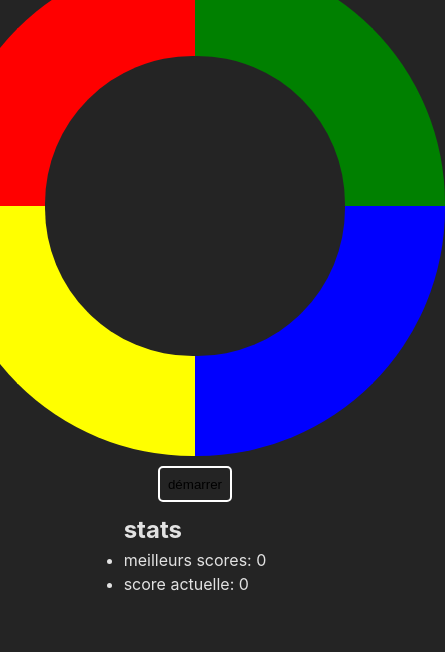
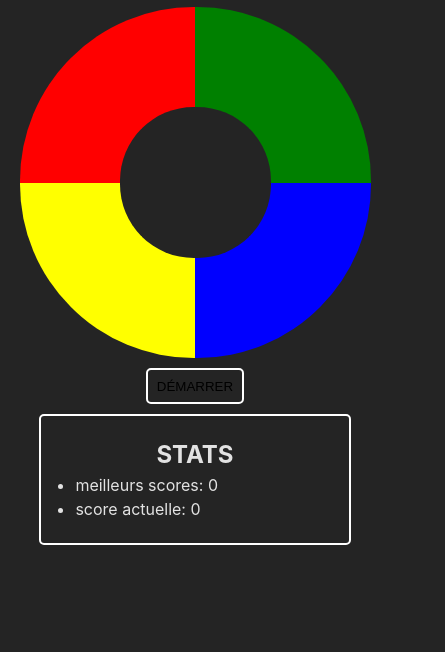
Before and after one commit to jokay03J-V2/simon, a website built with Vite: page index.html in a window 390 px wide. Shown: the part 192-844 px from the top of the page, 445 px wide, since content can reach past the window. Built offline with nearby package versions, Linux system fonts and the light colour scheme.

Commit message:
update styles

```diff
--- a/style.css
+++ b/style.css
@@ -16,7 +16,6 @@
   font-synthesis: none;
   text-rendering: optimizeLegibility;
   -webkit-font-smoothing: antialiased;
-  -webkit-text-size-adjust: 100%;
   --border-thinkness: 100px;
 }
 
@@ -33,8 +32,10 @@ body {
 .container {
   display: flex;
   flex-wrap: wrap;
-  height: 500px;
-  width: 500px;
+  max-height: 500px;
+  max-width: 500px;
+  height: 100vh;
+  width: 100vw;
 }
 
 .border {
@@ -94,4 +95,37 @@ button {
   padding: 1vh;
   border-radius: 5px;
   border: 2px solid white;
+  text-transform: uppercase;
 }
+
+#stats {
+  position: absolute;
+  height: fit-content;
+  width: 20vw;
+  top: 25px;
+  left: 25px;
+  border: 2.5px solid white;
+  padding: 2.5vh;
+  border-radius: 5px;
+}
+
+ul {
+  padding-left: 5%;
+}
+
+@media screen and (max-width: 600px) {
+  #stats {
+    position: static;
+    width: 80vw;
+  }
+
+  .container {
+    width: 90vw;
+    height: 90vw;
+  }
+
+  h2 {
+    text-align: center;
+    text-transform: uppercase;
+  }
+}
```
